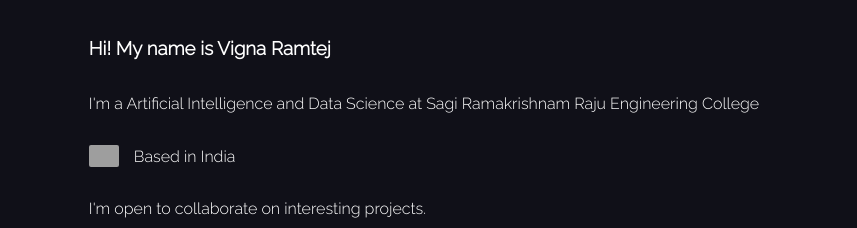
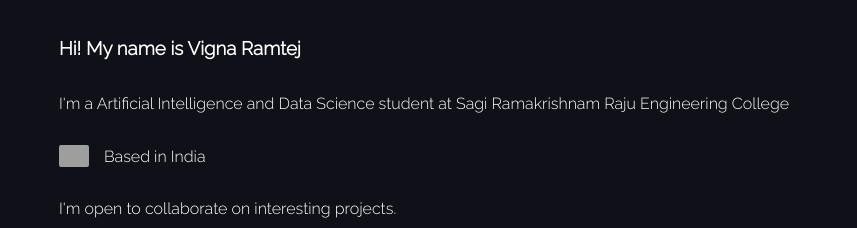
Before and after one commit to vignaramtej/Portfolio, a plain HTML site: page index.html in a window 1280 px wide. Shown: the part 941-1169 px from the top of the page, without its empty margins (216-1073 px from the left). Drawn offline with nearby package versions, Linux system fonts and the light colour scheme; grey boxes are pictures that could not be loaded.

Commit message:
Update index.html

```diff
--- a/index.html
+++ b/index.html
@@ -56,7 +56,7 @@
       <h1><b>About Me</b></h1>
       <div class="about-content">
         <h3><b>Hi! My name is Vigna Ramtej</b></h3>
-        <p>I'm a Artificial Intelligence and Data Science at Sagi Ramakrishnam Raju Engineering
+        <p>I'm a Artificial Intelligence and Data Science student at Sagi Ramakrishnam Raju Engineering
           College</p>
         <p id="base"><img id="india" src="https://imgs.search.brave.com/iOC8bxKIgcPD0yNfeS1OwxDT5fT46bu4naBwoWLV3lc/rs:fit:860:0:0/g:ce/aHR0cHM6Ly90NC5m/dGNkbi5uZXQvanBn/LzAxLzYzLzEzLzMx/LzM2MF9GXzE2MzEz/MzEwN19uQWxNZ2pQ/VXljaVRFblpDczRH/Rjk3d1NUWVhEQUhB/bi5qcGc"> Based in India</p>
         <p>I'm open to collaborate on interesting projects.</p>
```
